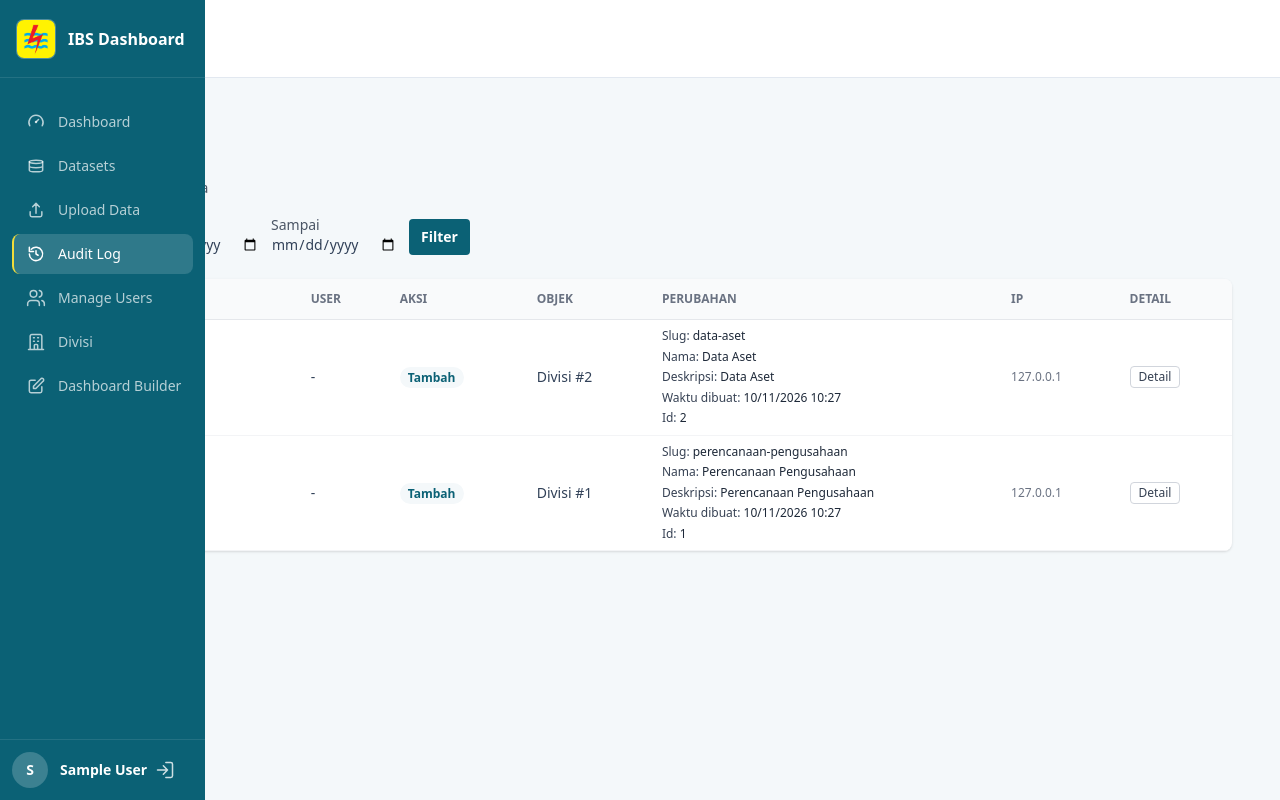
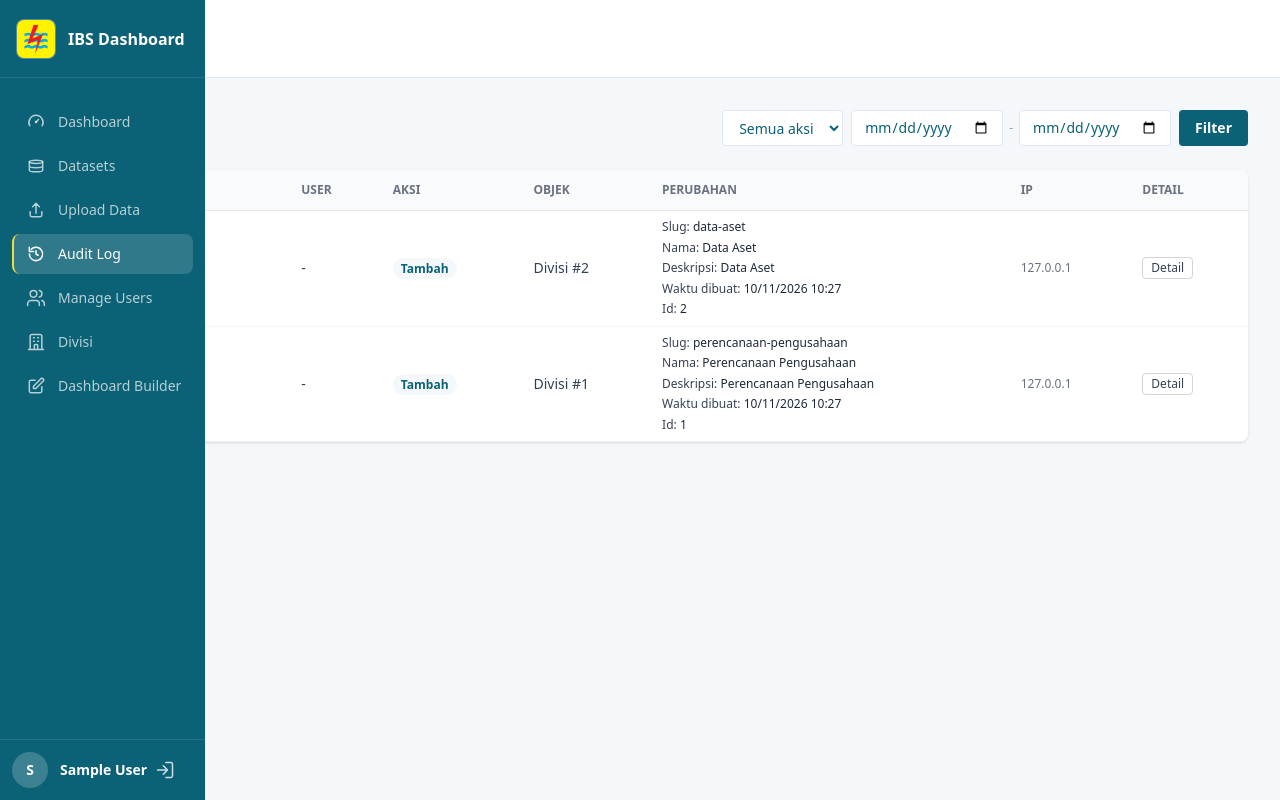
Before and after one commit to TommmJr/dashboard, a Laravel app: page /audit-logs in a window 1280 px wide. Run offline with Laravel 12, Linux system fonts and the light colour scheme; the visitor is signed in with stand-in values (Sample User, id 1); data comes from the database, SQL or seed files in the repository; data that the repository does not hold is empty; style sheets or scripts are compiled from the project's sources.

Commit message:
refactor(audit): compact audit log filter

```diff
--- a/resources/views/audit-logs/index.blade.php
+++ b/resources/views/audit-logs/index.blade.php
@@ -3,14 +3,16 @@
 @section('title', 'Audit Log')
 
 @section('content')
-<div class="mx-auto max-w-7xl px-4 py-8">
+<div class="mx-auto max-w-7xl">
+    <div class="flex flex-col gap-4 sm:flex-row sm:items-center sm:justify-between">
+        <div>
             <h1 class="text-2xl font-bold text-primary">Audit Log</h1>
-    <p class="mt-1 text-sm text-gray-600">Riwayat perubahan data </p>
             @if ($dataOnly ?? false)
-        <p class="mt-1 text-xs text-gray-500">
+                <p class="mt-1 text-xs text-slate-500">
                     Menampilkan perubahan data saja (dataset &amp; baris data kinerja).
                 </p>
             @endif
+        </div>
 
         {{-- Fitur Reports dinonaktifkan sementara (2026-09-15), tombol export
              dihapus karena route reports.audit-export di-comment di routes/web.php. --}}
@@ -28,26 +30,26 @@
             </form>
         @endcan --}}
 
-    <form method="GET" class="mt-4 flex flex-wrap items-end gap-3 text-sm">
+        <form id="audit-filter" method="GET" class="flex flex-wrap items-center gap-2">
             <div>
-            <label class="block text-gray-600" for="action">Aksi</label>
-            <select id="action" name="action" class="rounded-md border-gray-300 text-sm">
-                <option value="">Semua</option>
+                <label class="sr-only" for="action">Aksi</label>
+                <select id="action" name="action" class="h-9 rounded border border-slate-200 bg-white px-3 text-sm text-primary focus:border-accent focus:ring-2 focus:ring-accent/20">
+                    <option value="">Semua aksi</option>
                     @foreach ($actions as $action)
                         <option value="{{ $action }}" @selected(request('action') === $action)>{{ App\Services\AuditLogFormatter::actionLabel($action) }}</option>
                     @endforeach
                 </select>
             </div>
-        <div>
-            <label class="block text-gray-600" for="from">Dari</label>
-            <input id="from" type="date" name="from" value="{{ request('from') }}" class="rounded-md border-gray-300 text-sm">
+            <div class="flex items-center gap-1.5">
+                <label class="sr-only" for="from">Dari</label>
+                <input id="from" type="date" name="from" value="{{ request('from') }}" title="Dari tanggal" class="h-9 rounded border border-slate-200 bg-white px-3 text-sm text-primary focus:border-accent focus:ring-2 focus:ring-accent/20">
+                <span class="text-xs text-slate-400" aria-hidden="true">-</span>
+                <label class="sr-only" for="to">Sampai</label>
+                <input id="to" type="date" name="to" value="{{ request('to') }}" title="Sampai tanggal" class="h-9 rounded border border-slate-200 bg-white px-3 text-sm text-primary focus:border-accent focus:ring-2 focus:ring-accent/20">
             </div>
-        <div>
-            <label class="block text-gray-600" for="to">Sampai</label>
-            <input id="to" type="date" name="to" value="{{ request('to') }}" class="rounded-md border-gray-300 text-sm">
+            <button class="h-9 rounded bg-primary px-4 text-sm font-semibold text-white hover:bg-accent transition">Filter</button>
+        </form>
     </div>
-        <button class="rounded bg-primary px-3 py-2 text-sm font-semibold text-white hover:bg-accent">Filter</button>
-    </form>
 
     <div class="mt-6 overflow-x-auto rounded-lg bg-white shadow">
         <table class="min-w-full divide-y divide-gray-200 text-sm">
```
Also changed, not shown: tests/Feature/AuditLogTest.php (+11 -0 lines). Lines whose indentation alone changed are shown as unchanged.
